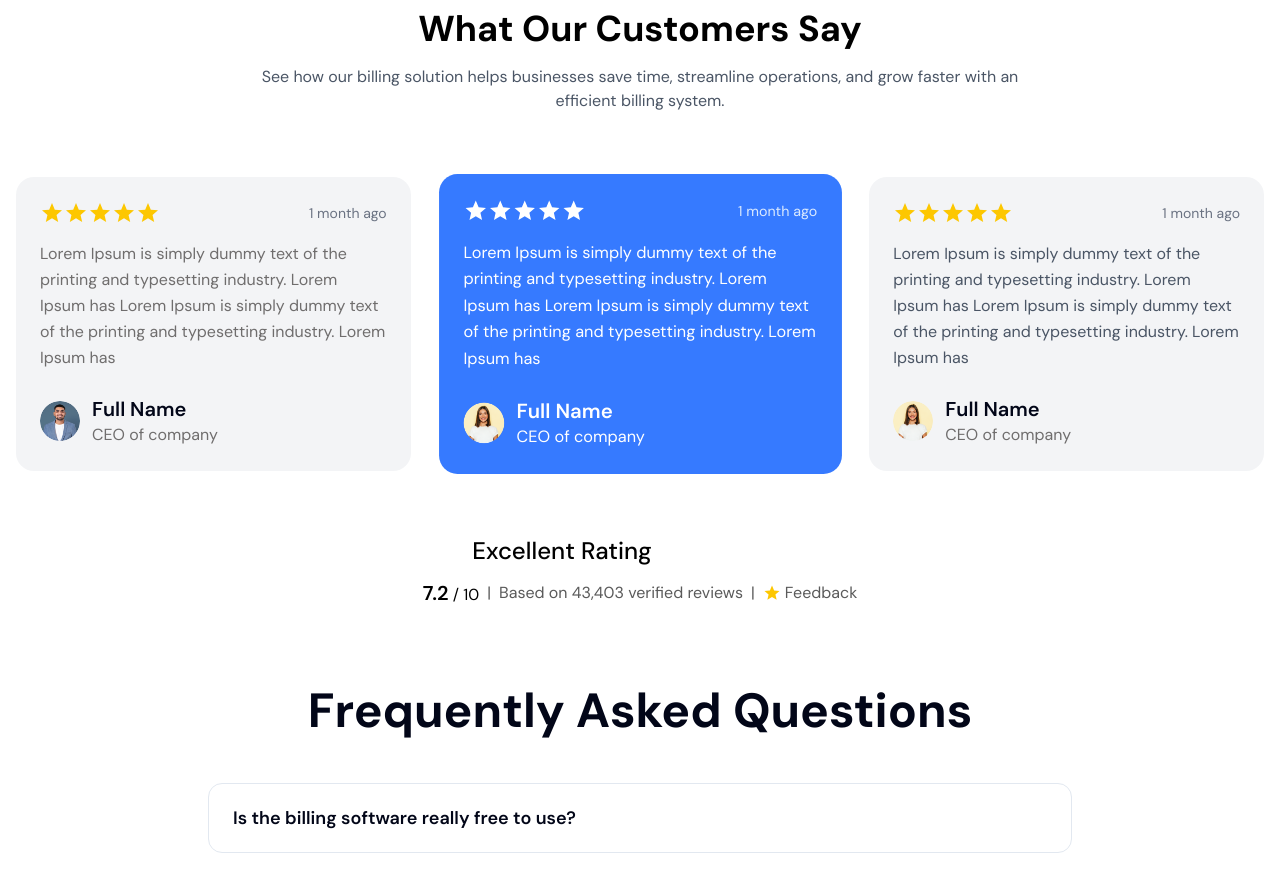
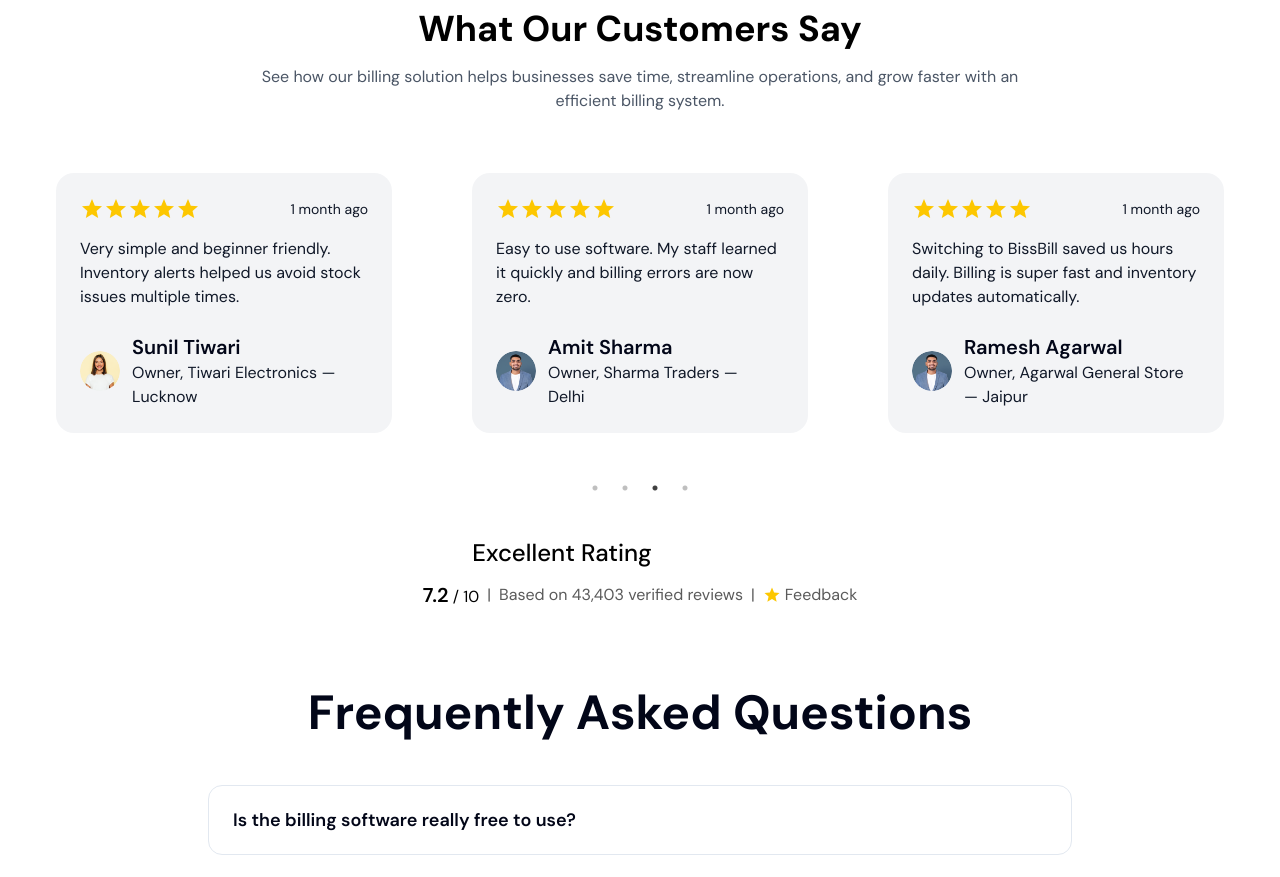
Before and after one commit to RahulKoli10/Billing-Software-web, a Next.js app: page / in a window 1280 px wide. Shown: the part 4600-5477 px from the top of the page. Built offline with nearby package versions, Linux system fonts and the light colour scheme; no server answers; some icons are missing.

Commit message:
testimonial change

```diff
--- a/src/app/page.tsx
+++ b/src/app/page.tsx
@@ -7,7 +7,9 @@ import Link from "next/link.js";
 import { Icon } from "@iconify/react";
 import Footer from "./component/Footer";
 import { buildApiUrl } from "@/lib/api";
-
+import Slider from "react-slick";
+import "slick-carousel/slick/slick.css";
+import "slick-carousel/slick/slick-theme.css";
 export default function Home() {
   const scrollToPricing = () => {
     const pricingSection = document.getElementById("plan-pricing");
@@ -72,6 +74,31 @@ export default function Home() {
     },
   ];
 
+  // slider code
+  const settings = {
+  dots: true,
+  infinite: true,
+  speed: 500,
+  slidesToShow: 3,
+  slidesToScroll: 1,
+  autoplay: true,
+  autoplaySpeed: 2500,
+  arrows: false,
+  responsive: [
+    {
+      breakpoint: 1024,
+      settings: {
+        slidesToShow: 2,
+      },
+    },
+    {
+      breakpoint: 640,
+      settings: {
+        slidesToShow: 1,
+      },
+    },
+  ],
+};
   const [openId, setOpenId] = useState<number | null>(null);
   const [isLoggedIn, setIsLoggedIn] = useState(false);
   const [authChecked, setAuthChecked] = useState(false);
@@ -461,119 +488,122 @@ export default function Home() {
           </div>
 
           {/* Cards */}
-          <div className="mt-16 grid gap-8 md:grid-cols-3">
+          <div className="mt-5">
+              <Slider {...settings}>
+
                 {/* Card 1 */}
-            <div className="rounded-2xl bg-gray-100 p-6">
+                <div className="p-10">
+                  <div className="testimonial-card rounded-2xl bg-gray-100 p-6">
                     <div className="flex items-center justify-between text-sm">
                       <div className="flex text-yellow-400">
-                  {Array.from({ length: 5 }).map((_, index) => (
-                    <Icon
-                      key={index}
-                      icon="material-symbols:star"
-                      width="24"
-                      height="24"
-                    />
+                        {Array.from({ length: 5 }).map((_, i) => (
+                          <Icon key={i} icon="material-symbols:star" width="24" />
                         ))}
                       </div>
-                <span className="text-gray-500">1 month ago</span>
+                      <span className="text-gray-900">1 month ago</span>
                     </div>
 
-              <p className="mt-4 text-[#6F6D6D] text-base leading-relaxed">
-                Lorem Ipsum is simply dummy text of the printing and typesetting
-                industry. Lorem Ipsum has Lorem Ipsum is simply dummy text of
-                the printing and typesetting industry. Lorem Ipsum has
+                    <p className="mt-4 text-gray-900">
+                      Switching to BissBill saved us hours daily. Billing is super fast and inventory updates automatically.
                     </p>
 
                     <div className="mt-6 flex items-center gap-3">
-                <Image
-                  src="/testimonial1.png"
-                  alt="Customer profile photo"
-                  width={40}
-                  height={40}
-                  className="rounded-full object-cover"
-                />
+                      <Image src="/testimonial1.png" alt="" width={40} height={40} className="rounded-full" />
                       <div>
-                  <p className="font-semibold text-xl">Full Name</p>
-                  <p className="text-base text-[#6F6D6D]">CEO of company</p>
+                        <p className="font-semibold text-xl">Ramesh Agarwal</p>
+                        <p className="text-gray-900">
+                          Owner, Agarwal General Store — Jaipur
+                        </p>
+                      </div>
                     </div>
                   </div>
                 </div>
 
-            {/* Card 2 (Highlighted) */}
-            <div className="rounded-2xl bg-[#367AFF] p-6 text-white scale-[1.02]">
+                {/* Card 2 */}
+                <div className="p-10">
+                  <div className="testimonial-card rounded-2xl bg-gray-100 p-6">
                     <div className="flex items-center justify-between text-sm">
-                <div className="flex ">
-                  {Array.from({ length: 5 }).map((_, index) => (
-                    <Icon
-                      key={index}
-                      icon="material-symbols:star"
-                      width="24"
-                      height="24"
-                    />
+                      <div className="flex text-yellow-400">
+                        {Array.from({ length: 5 }).map((_, i) => (
+                          <Icon key={i} icon="material-symbols:star" width="24" />
                         ))}
                       </div>
-                <span className="text-blue-100">1 month ago</span>
+                      <span className="text-gray-900">1 month ago</span>
                     </div>
 
-              <p className="mt-4 text-base leading-relaxed text-white">
-                Lorem Ipsum is simply dummy text of the printing and typesetting
-                industry. Lorem Ipsum has Lorem Ipsum is simply dummy text of
-                the printing and typesetting industry. Lorem Ipsum has
+                    <p className="mt-4 text-gray-900">
+                      WhatsApp invoice sharing is a game changer. Customers love instant bills and payments are easy to track.
                     </p>
 
                     <div className="mt-6 flex items-center gap-3">
-                <Image
-                  src="/testimonial2.png"
-                  alt="Customer profile photo"
-                  width={40}
-                  height={40}
-                  className="rounded-full object-cover"
-                />
+                      <Image src="/testimonial2.png" alt="" width={40} height={40} className="rounded-full" />
                       <div>
-                  <p className="font-semibold text-xl">Full Name</p>
-                  <p className="text-base ">CEO of company</p>
+                        <p className="font-semibold text-xl">Priya Mehta</p>
+                        <p className="text-gray-900">
+                          Owner, Mehta Fashion House — Surat
+                        </p>
+                      </div>
                     </div>
                   </div>
                 </div>
 
                 {/* Card 3 */}
-            <div className="rounded-2xl bg-gray-100 p-6">
+                <div className="p-10">
+                  <div className="testimonial-card rounded-2xl bg-gray-100 p-6">
                     <div className="flex items-center justify-between text-sm">
                       <div className="flex text-yellow-400">
-                  {" "}
-                  {Array.from({ length: 5 }).map((_, index) => (
-                    <Icon
-                      key={index}
-                      icon="material-symbols:star"
-                      width="24"
-                      height="24"
-                    />
+                        {Array.from({ length: 5 }).map((_, i) => (
+                          <Icon key={i} icon="material-symbols:star" width="24" />
                         ))}
                       </div>
-                <span className="text-gray-500">1 month ago</span>
+                      <span className="text-gray-900">1 month ago</span>
                     </div>
 
-              <p className="mt-4 text-gray-600 text-base leading-relaxed">
-                Lorem Ipsum is simply dummy text of the printing and typesetting
-                industry. Lorem Ipsum has Lorem Ipsum is simply dummy text of
-                the printing and typesetting industry. Lorem Ipsum has
+                    <p className="mt-4 text-gray-900">
+                      Very simple and beginner friendly. Inventory alerts helped us avoid stock issues multiple times.
                     </p>
 
                     <div className="mt-6 flex items-center gap-3">
-                <Image
-                  src="/testimonial2.png"
-                  alt="Customer profile photo"
-                  width={40}
-                  height={40}
-                  className="rounded-full object-cover"
-                />
-
+                      <Image src="/testimonial2.png" alt="" width={40} height={40} className="rounded-full" />
                       <div>
-                  <p className="font-semibold text-xl">Full Name</p>
-                  <p className="text-base text-[#6F6D6D]">CEO of company</p>
+                        <p className="font-semibold text-xl">Sunil Tiwari</p>
+                        <p className="text-gray-900">
+                          Owner, Tiwari Electronics — Lucknow
+                        </p>
                       </div>
                     </div>
                   </div>
+                </div>
+
+                {/* Card 4 */}
+                <div className="p-10">
+                  <div className="testimonial-card rounded-2xl bg-gray-100 p-6">
+                    <div className="flex items-center justify-between text-sm">
+                      <div className="flex text-yellow-400">
+                        {Array.from({ length: 5 }).map((_, i) => (
+                          <Icon key={i} icon="material-symbols:star" width="24" />
+                        ))}
+                      </div>
+                      <span className="text-gray-900">1 month ago</span>
+                    </div>
+
+                    <p className="mt-4 text-gray-900">
+                      Easy to use software. My staff learned it quickly and billing errors are now zero.
+                    </p>
+
+                    <div className="mt-6 flex items-center gap-3">
+                      <Image src="/testimonial1.png" alt="" width={40} height={40} className="rounded-full" />
+                      <div>
+                        <p className="font-semibold text-xl">Amit Sharma</p>
+                        <p className="text-gray-900">
+                          Owner, Sharma Traders — <br /> Delhi
+                        </p>
+                      </div>
+                    </div>
+                  </div>
+                </div>
+
+              </Slider>
             </div>
 
           {/* Rating Footer */}
```
Lines whose indentation alone changed are shown as unchanged.
